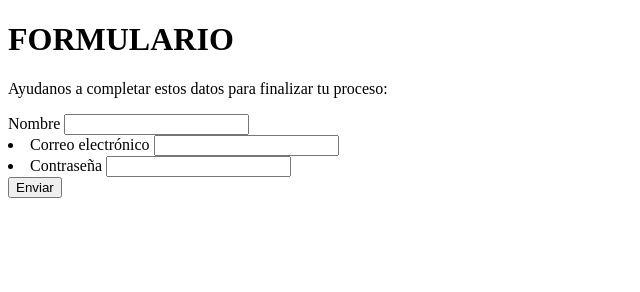
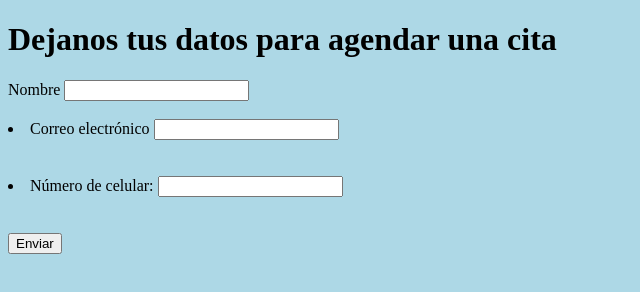
Before and after one commit to LuisRuiz9/Bootcamp-react-bit, a plain HTML site: page Actividad-2/formulario.html in a window 1280 px wide. Shown: the whole page, without its empty margins (0-640 px from the left). Drawn offline with Linux system fonts and the light colour scheme.

Commit message:
Actualizacion de Actividad 2

```diff
--- a/Actividad-2/formulario.html
+++ b/Actividad-2/formulario.html
@@ -4,25 +4,33 @@
     <meta charset="UTF-8">
     <meta http-equiv="X-UA-Compatible" content="IE=edge">
     <meta name="viewport" content="width=device-width, initial-scale=1.0">
-    <title>FORMULARIO</title>
+    <title>Formulario</title>
+    <style>
+      body {
+          background-color: lightblue;
+      }
+  </style>
 </head>
 <main>
-    <h1>FORMULARIO</h1>
-    <P>Ayudanos a completar estos datos para finalizar tu proceso:</P>
+    <h1>Dejanos tus datos para agendar una cita</h1>
 </main>
 <body>
     <form>
       <label for="Nombre">Nombre</label>
       <input required id="Nombre" type="text">
     </li>
+    <br><br>
     <li>
       <label for="email">Correo electrónico</label>
       <input required type="email" name="Correo" id="email">
     </li>
+    <br><br>
     <li>
-      <label for="password">Contraseña</label>
-      <input required id="password"  name="Contraseña" type="password">
+      <label for="phone">Número de celular:</label>
+      <input type="tel" id="phone" required>
+    <br><br>
     </li>
+    <br>
 </ul>
       <button type="submit">Enviar</button>
     </form>
--- a/Actividad-2/index.css
+++ b/Actividad-2/index.css
@@ -4,11 +4,7 @@
     font-family: 'Amatic SC', cursive;
 }
 body {
-    height: 100vh;
-    background-image: url("Background.jpg");
-    background-position: center;
-    background-repeat: no-repeat;
-    background-size: cover;
+    background-color: greenyellow;
     display: grid;
     grid-template-columns: 100%;
     grid-template-rows: 15% 70% 15%;
@@ -28,6 +24,9 @@ grid-template-columns: 1fr;
 display: grid;
 grid-template-columns: repeat(1fr);
 gap: 20px;
+}
+.error {
+    color: red;
 }
 footer{
     justify-self: center;
@@ -59,6 +58,16 @@ ul > li {
     display: none;
     position: absolute;
     min-width: 140px;
+}
+.nav > li:hover {
+    font-size: 20px;
+    color: blueviolet;
+}
+.nav li:hover > ul {
+    display:block;
+}
+.nav > li ul > li {
+    font-size: 20px;
 }
 .card {
 	border-radius: 10px;
```
Also changed, not shown: Actividad-2/index.html (+6 -3 lines), javascript/index.html (added, +13 -0 lines), Actividad-2/Background.jpg (deleted), Actividad-2/img/Logo.jpg (renamed from Actividad-2/Logo.jpg), javascript/index.js (added).
